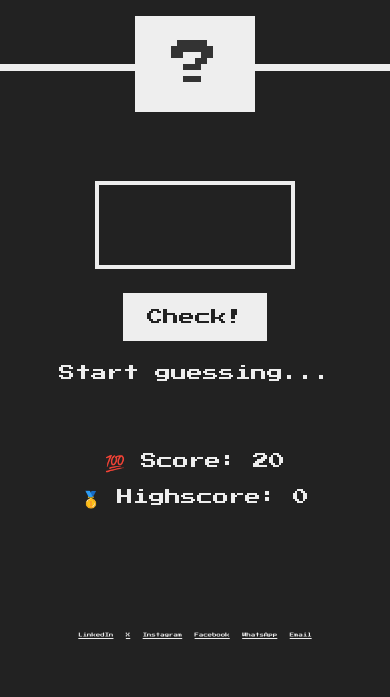
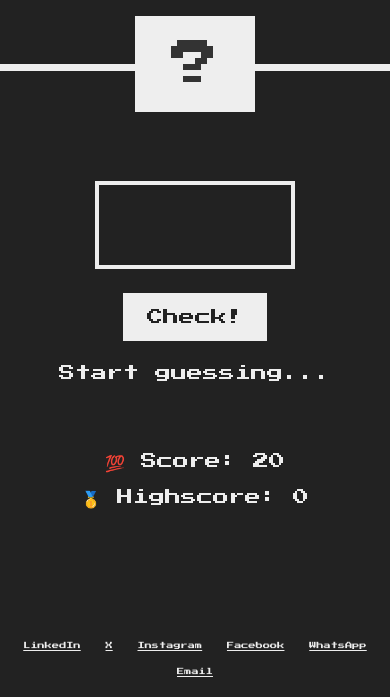
Before and after one commit to mhmd7710d/Guess-My-Number-Game, a plain HTML site: page index.html in a window 390 px wide. Shown: the part 182-879 px from the top of the page. Before the commit the page ends 844 px from the top, so only its background shows below. Drawn offline with Linux system fonts and the light colour scheme.

Commit message:
Mobile/readability fixes: scale game board on narrow screens, larger footer links, remove template placeholder address/hours

```diff
--- a/index.html
+++ b/index.html
@@ -28,13 +28,13 @@
       </section>
     </main>
     <script src="script.js"></script>
-    <footer style="text-align:center;font-size:0.55rem;padding:1.4rem 0.5rem 1rem;line-height:2.2;">
-      <a style="color:#eeeeee;margin:0 0.5rem;" target="_blank" href="https://www.linkedin.com/in/muhammad-fathi-b7a693424/">LinkedIn</a>
-      <a style="color:#eeeeee;margin:0 0.5rem;" target="_blank" href="https://x.com/mouahid7710">X</a>
-      <a style="color:#eeeeee;margin:0 0.5rem;" target="_blank" href="https://www.instagram.com/mhmd7710d/">Instagram</a>
-      <a style="color:#eeeeee;margin:0 0.5rem;" target="_blank" href="https://www.facebook.com/share/1CQhxpCeYL/">Facebook</a>
-      <a style="color:#eeeeee;margin:0 0.5rem;" target="_blank" href="https://wa.me/201040428475?text=Hi+Mohamed%2C+I+found+your+project+on+GitHub.">WhatsApp</a>
-      <a style="color:#eeeeee;margin:0 0.5rem;" target="_blank" href="mailto:muhammutfathi@gmail.com">Email</a>
+    <footer style="text-align:center;font-size:0.9rem;padding:1.6rem 0.8rem 1.4rem;line-height:2.6;">
+      <a style="color:#eeeeee;display:inline-block;margin:0 0.4rem;padding:0.5rem 0.7rem;" target="_blank" href="https://www.linkedin.com/in/muhammad-fathi-b7a693424/">LinkedIn</a>
+      <a style="color:#eeeeee;display:inline-block;margin:0 0.4rem;padding:0.5rem 0.7rem;" target="_blank" href="https://x.com/mouahid7710">X</a>
+      <a style="color:#eeeeee;display:inline-block;margin:0 0.4rem;padding:0.5rem 0.7rem;" target="_blank" href="https://www.instagram.com/mhmd7710d/">Instagram</a>
+      <a style="color:#eeeeee;display:inline-block;margin:0 0.4rem;padding:0.5rem 0.7rem;" target="_blank" href="https://www.facebook.com/share/1CQhxpCeYL/">Facebook</a>
+      <a style="color:#eeeeee;display:inline-block;margin:0 0.4rem;padding:0.5rem 0.7rem;" target="_blank" href="https://wa.me/201040428475?text=Hi+Mohamed%2C+I+found+your+project+on+GitHub.">WhatsApp</a>
+      <a style="color:#eeeeee;display:inline-block;margin:0 0.4rem;padding:0.5rem 0.7rem;" target="_blank" href="mailto:muhammutfathi@gmail.com">Email</a>
     </footer>
   </body>
 </html>
```
